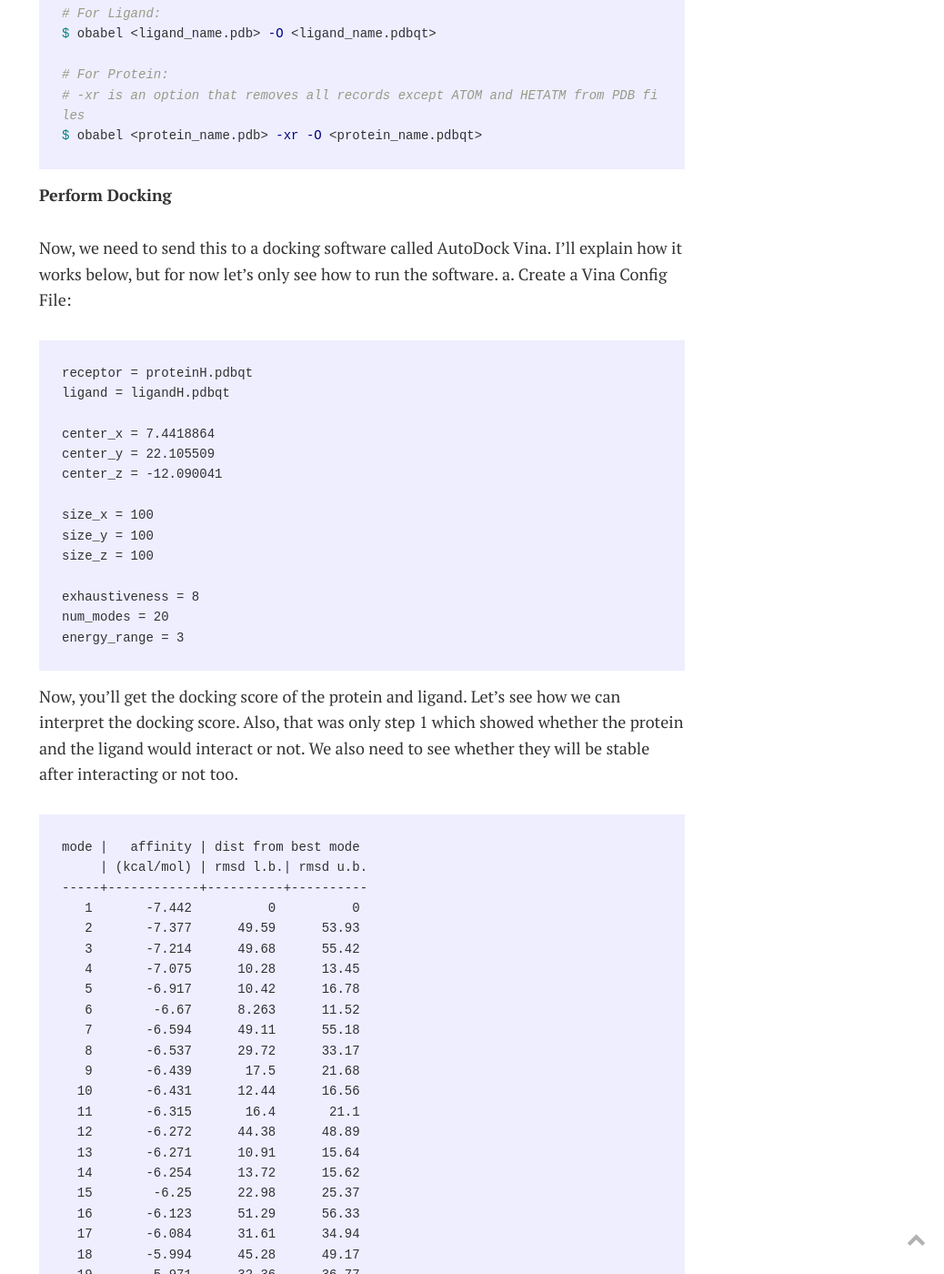
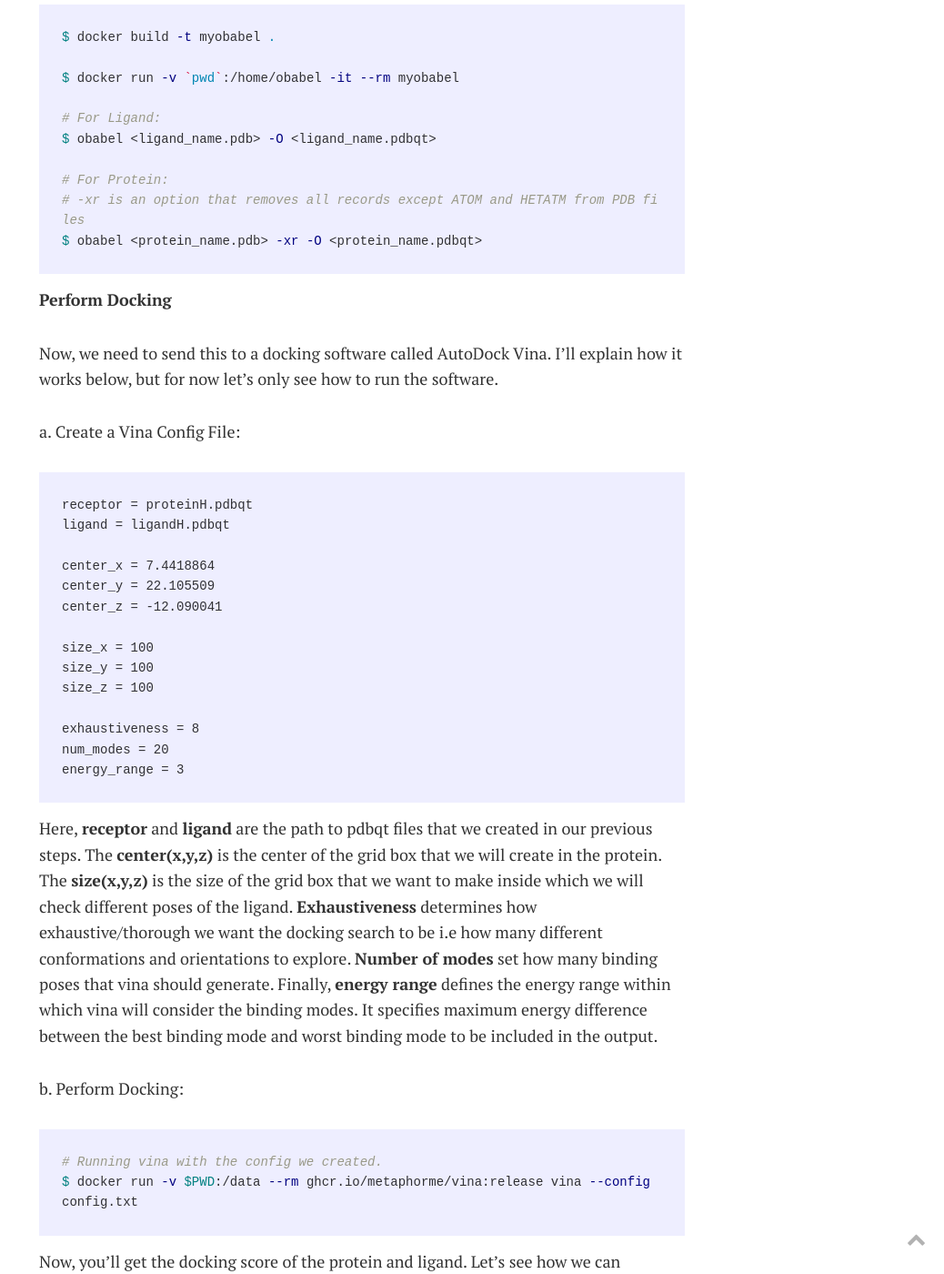
Before and after one commit to chinge55/chinge55.github.io, a Jekyll site: the page built from _posts/2023-10-14-bioinformatics.markdown, in a window 1280 px wide and 1400 px high, scrolled down 5923 px. Shown: the whole window at 91% size, without its empty margins (242-1280 px from the left). Built offline with Jekyll 4.4.1, drawn with Linux system fonts in a browser that asks for light colours; comment, search, counter and statistics services are not loaded; some of the changed text lies outside the part shown.

Commit message:
Molecular Docking

````diff
--- a/_posts/2023-10-14-bioinformatics.markdown
+++ b/_posts/2023-10-14-bioinformatics.markdown
@@ -32,7 +32,7 @@
 </code>
 
 The green highlighted part is the cartesian coordinate and at the end is the element
-that is in that coordinate. Let's ignore others. RCSB has a detailed guide
+that is in that coordinate. In this line, it gives the position of a Nitrogen atom(N) in Glutamic Acid residue of the protein (GLU) which is in the 'A' chain of that protein.  <a href = "https://pdb101.rcsb.org/learn/guide-to-understanding-pdb-data/introduction">RCSB</a> has a detailed guide
 on understanding PDB files.
 
 Now that we have accurate representation of Proteins and Ligands, we need to identify two important things:
@@ -49,6 +49,8 @@
 1. Initially, we need to find the places in the protein where a ligand can go and bind. They are called as binding pockets. Ligands can only bind with the protein in the proteins binding pockets. Conversely, if a ligand binds then we call that place a binding pocket inside a protein.
 2. After that, we take that ligand and place it inside the target protein.
 3. Now, we develop an equation that can simulate the forces of nature. The equation should take into account the chemical properties of both protein and ligands. We integrate over that equation and get a number that says how likely is the interaction between the ligand and the protein (binding affinity).
+
+*To put very simply, ligand is like a key and protein is like a lock. And we have to see if the ligand (key) fits inside the lock (protein). And the keyhole is the binding pocket.*
 
 The problem with this is that, we have a 3D grid. A single orientation or pose of a ligand is not enough to determine whether the ligand binds with the protein or not. We have to check for the multiple orientations of the ligand and also in multiple places inside the protein.
 
@@ -155,6 +157,7 @@
 **Perform Docking**
 
 Now, we need to send this to a docking software called AutoDock Vina. I’ll explain how it works below, but for now let’s only see how to run the software.
+
 a. Create a Vina Config File:
 
 ```
@@ -172,6 +175,15 @@
 exhaustiveness = 8
 num_modes = 20
 energy_range = 3
+```
+
+Here, **receptor** and **ligand** are the path to pdbqt files that we created in our previous steps. The **center(x,y,z)** is the center of the grid box that we will create in the protein. The **size(x,y,z)** is the size of the grid box that we want to make inside which we will check different poses of the ligand. **Exhaustiveness** determines how exhaustive/thorough we want the docking search to be i.e how many different conformations and orientations to explore. **Number of modes** set how many binding poses that vina should generate. Finally, **energy range** defines the energy range within which vina will consider the binding modes. It specifies maximum energy difference between the best binding mode and worst binding mode to be included in the output.
+
+b. Perform Docking:
+
+```bash
+# Running vina with the config we created.
+$ docker run -v $PWD:/data --rm ghcr.io/metaphorme/vina:release vina --config config.txt
 ```
 
 Now, you’ll get the docking score of the protein and ligand. Let’s see how we can interpret the docking score. Also, that was only step 1 which showed whether the protein and the ligand would interact or not. We also need to see whether they will be stable after interacting or not too.
````
